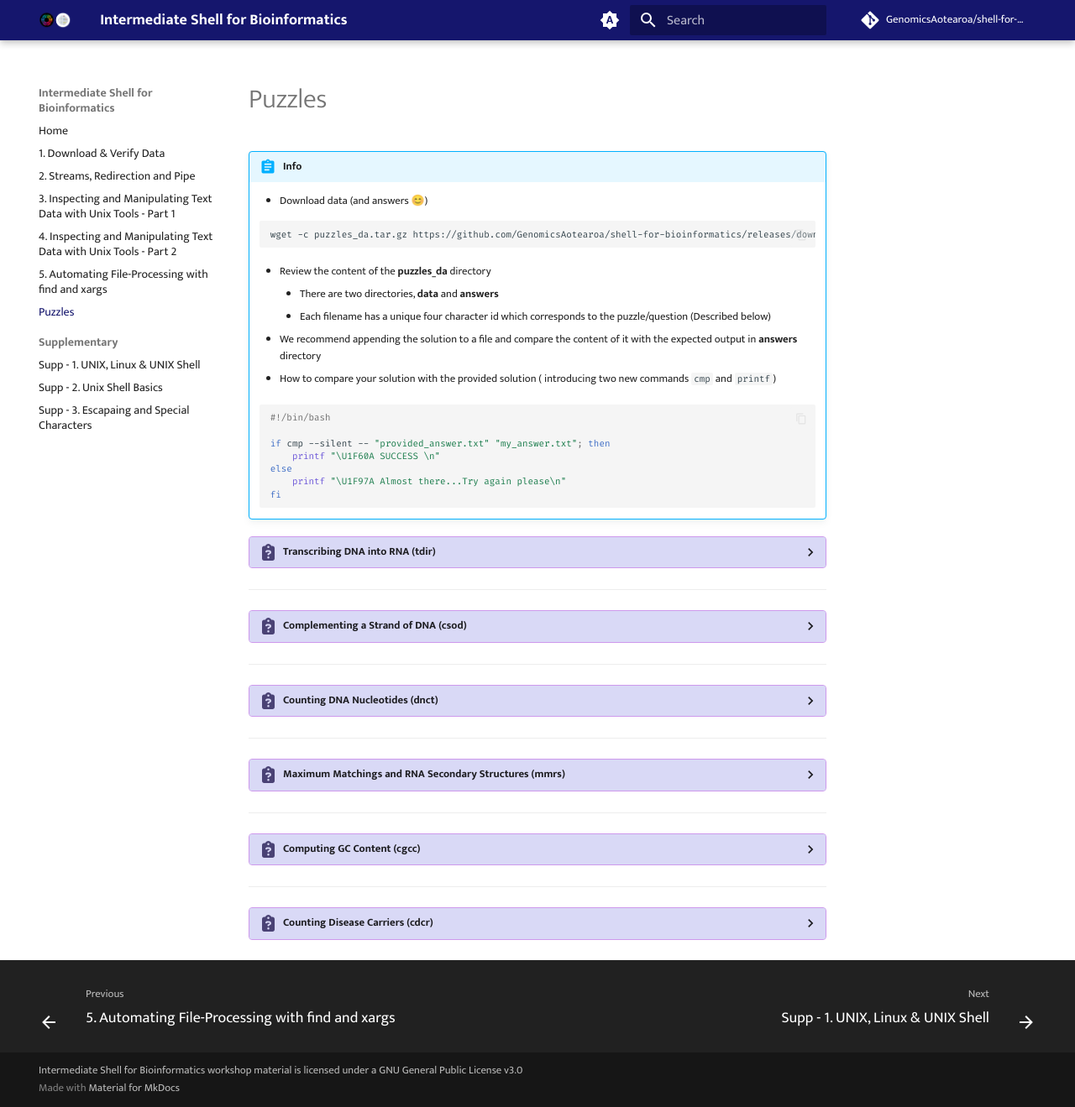
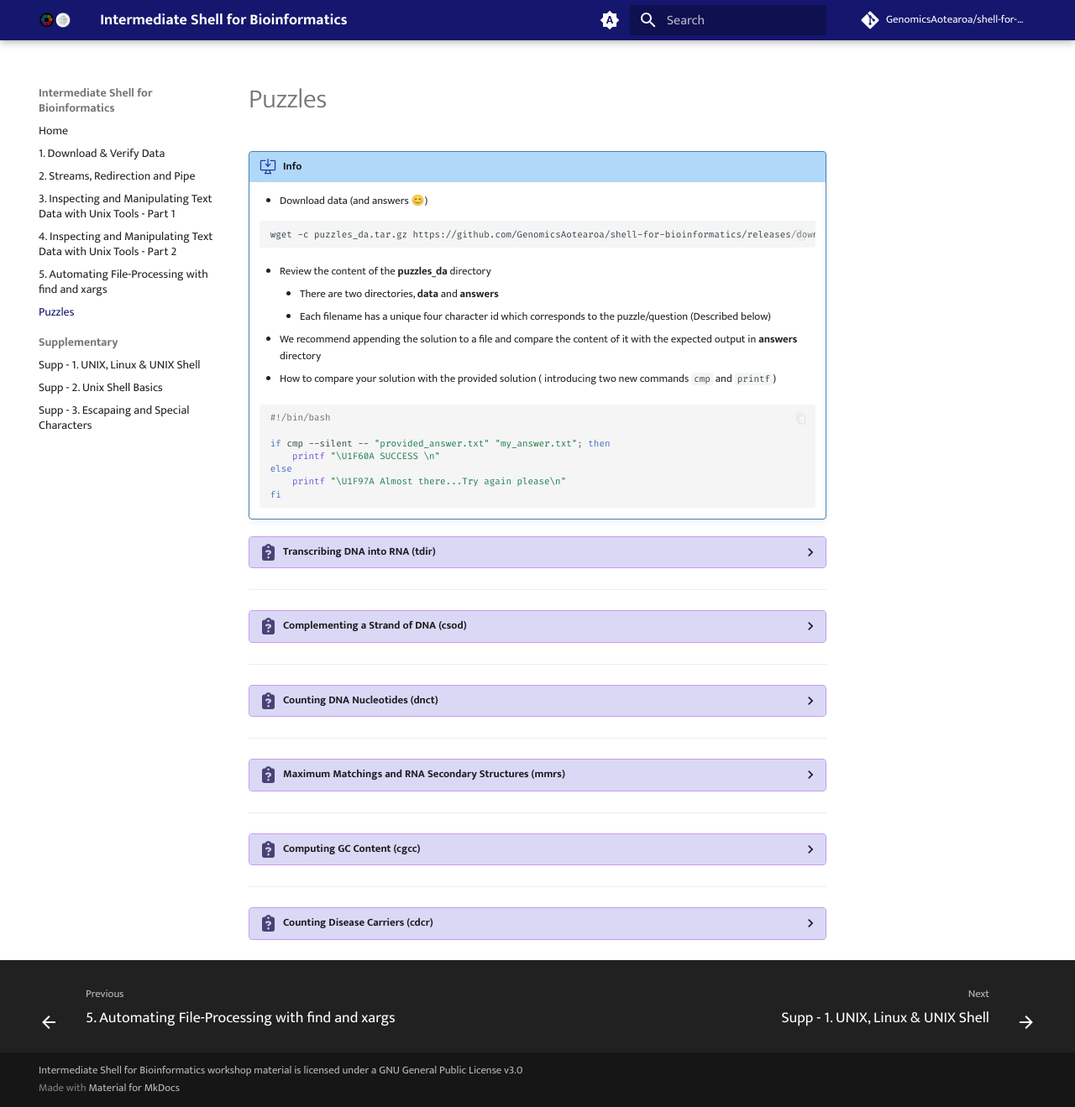
Before and after one commit to GenomicsAotearoa/shell-for-bioinformatics, an MkDocs documentation site: the page built from docs/puzzles.md, in a window 1280 px wide and 1319 px high. Shown: the whole window at 84% size. Built offline with MkDocs 1.6.1 and Material for MkDocs 9.7.7, drawn with Linux system fonts in a browser that asks for light colours; comment, search, counter and statistics services are not loaded.

Commit message:
update colour scheme for download

```diff
--- a/docs/stylesheets/extra.css
+++ b/docs/stylesheets/extra.css
@@ -62,11 +62,11 @@
 }
 .md-typeset .desktop-download-24 > .admonition-title,
 .md-typeset .desktop-download-24 > summary {
-  background-color: rgba(70,130,180, 0.1);
+  background-color: rgba(88, 173, 243, 0.473);
 }
 .md-typeset .desktop-download-24 > .admonition-title::before,
 .md-typeset .desktop-download-24 > summary::before {
-  background-color: rgb(70,130,180);
+  background-color: rgb(33, 53, 161);
   -webkit-mask-image: var(--md-admonition-icon--desktop-download-24);
           mask-image: var(--md-admonition-icon--desktop-download-24);
 }
```
Also changed, not shown: docs/puzzles.md (+1 -1 lines).
